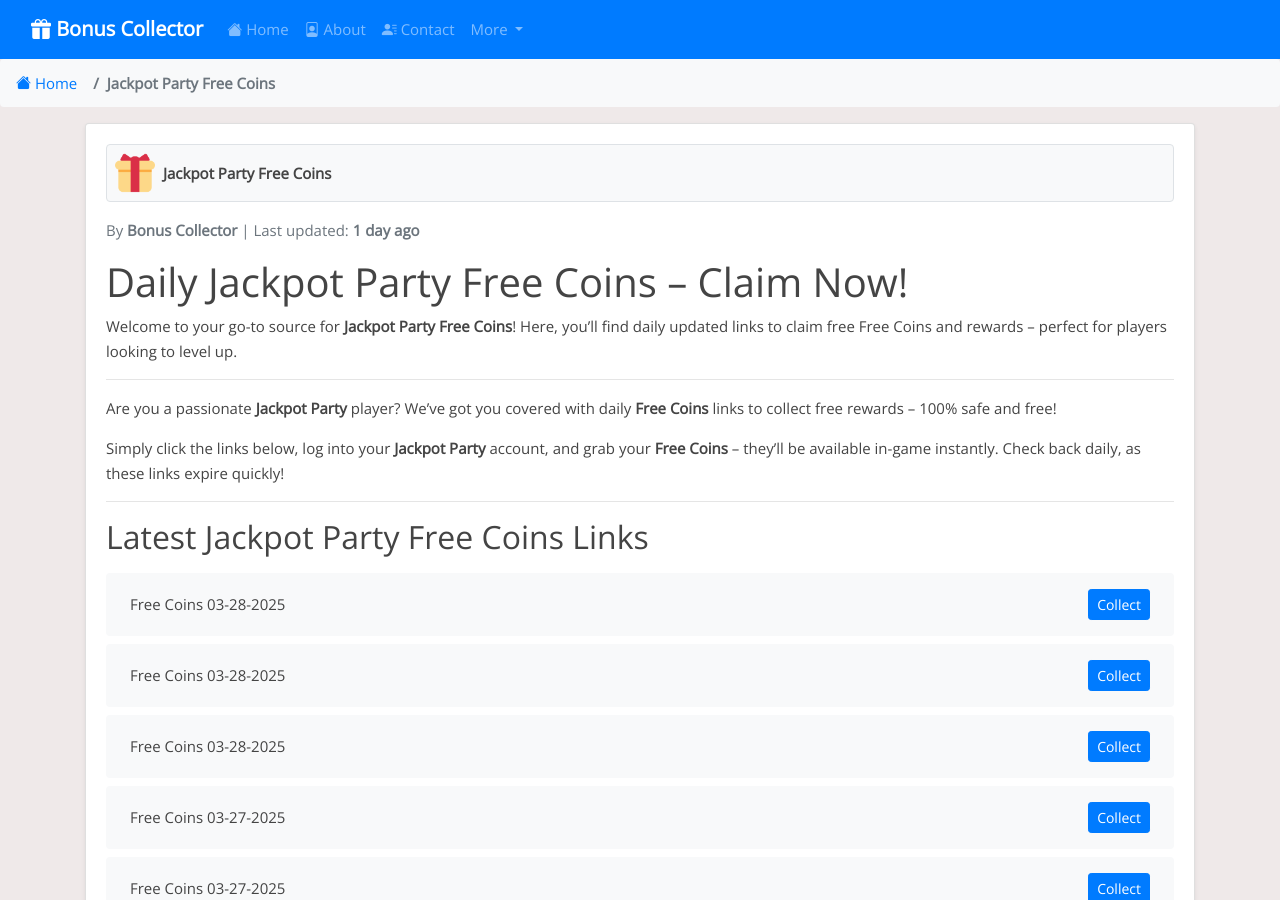
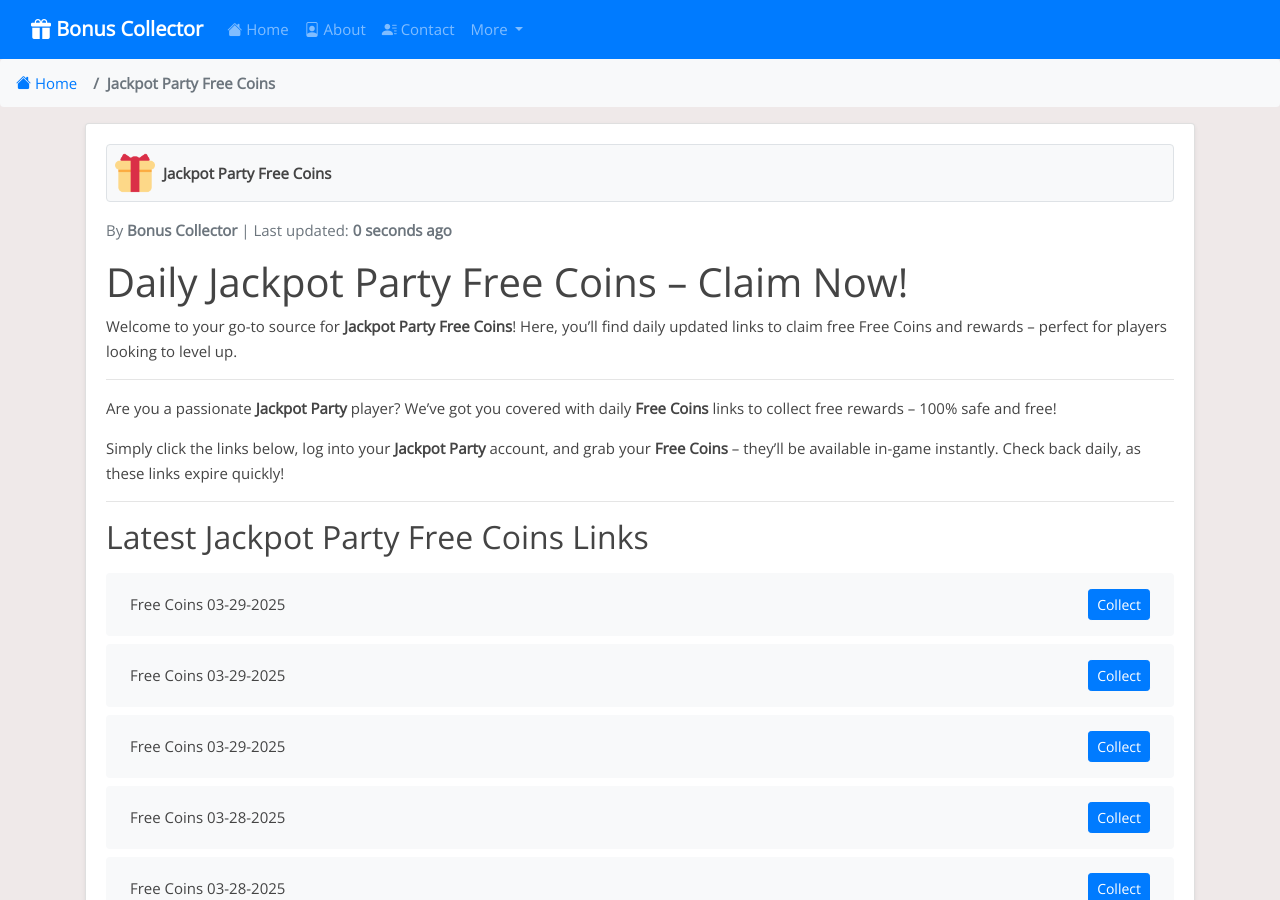
Before and after one commit to iamrohan99/bc-net, a Jekyll site: the page built from _posts/2024-07-31-jackpot-party.md, in a window 1280 px wide and 900 px high. Built offline with Jekyll 4.4.1, drawn with Linux system fonts in a browser that asks for light colours; some of the changed text lies outside the part shown.

Commit message:
Update jackpot-party reward links, content, and last modified date - 2025-03-29 04:30

```diff
--- a/_data/include_files.yml
+++ b/_data/include_files.yml
@@ -45,7 +45,7 @@ wizard-of-oz.html:
 lotsa-slots.html:
   last_modified: "2025-03-29T03:00:51Z"
 jackpot-party.html:
-  last_modified: "2025-03-28T04:29:56Z"
+  last_modified: "2025-03-29T04:30:12Z"
 quick-hit-slots.html:
   last_modified: "2025-03-29T04:30:01Z"
 heart-of-vegas.html:
--- a/_includes/jackpot-party.html
+++ b/_includes/jackpot-party.html
@@ -1,4 +1,16 @@
 <ul class="list-group mt-3 mb-4">
+  <li class="list-group-item d-flex justify-content-between align-items-center">
+    <span>Free Coins 03-29-2025</span>
+    <a href="https://bit.ly/4i2lkjC" class="btn btn-primary btn-sm">Collect</a>
+  </li>
+  <li class="list-group-item d-flex justify-content-between align-items-center">
+    <span>Free Coins 03-29-2025</span>
+    <a href="http://bit.ly/42lGkwQ" class="btn btn-primary btn-sm">Collect</a>
+  </li>
+  <li class="list-group-item d-flex justify-content-between align-items-center">
+    <span>Free Coins 03-29-2025</span>
+    <a href="https://bit.ly/4kYCaCq" class="btn btn-primary btn-sm">Collect</a>
+  </li>
   <li class="list-group-item d-flex justify-content-between align-items-center">
     <span>Free Coins 03-28-2025</span>
     <a href="http://bit.ly/3Y8j17d" class="btn btn-primary btn-sm">Collect</a>
@@ -387,16 +399,4 @@
     <span>Free Coins 02-23-2025</span>
     <a href="https://bit.ly/4hRmoaK" class="btn btn-primary btn-sm">Collect</a>
   </li>
-  <li class="list-group-item d-flex justify-content-between align-items-center">
-    <span>Free Coins 02-22-2025</span>
-    <a href="https://bit.ly/4k90Esk" class="btn btn-primary btn-sm">Collect</a>
-  </li>
-  <li class="list-group-item d-flex justify-content-between align-items-center">
-    <span>Free Coins 02-22-2025</span>
-    <a href="https://bit.ly/4i9Jp8l" class="btn btn-primary btn-sm">Collect</a>
-  </li>
-  <li class="list-group-item d-flex justify-content-between align-items-center">
-    <span>Free Coins 02-21-2025</span>
-    <a href="https://bit.ly/4hYPHYu" class="btn btn-primary btn-sm">Collect</a>
-  </li>
 </ul>
```
Also changed, not shown: links-json/jackpot-party.json (+12 -12 lines).
